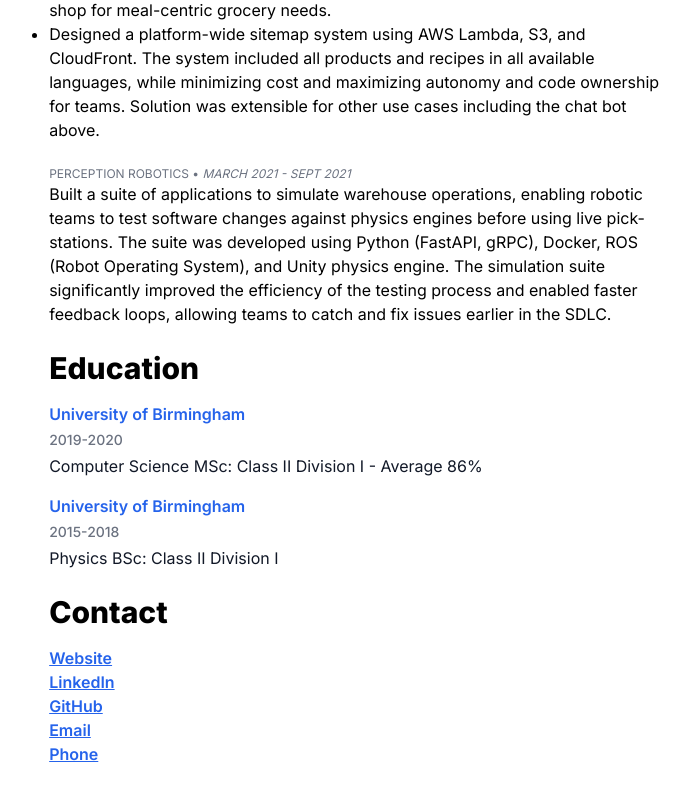
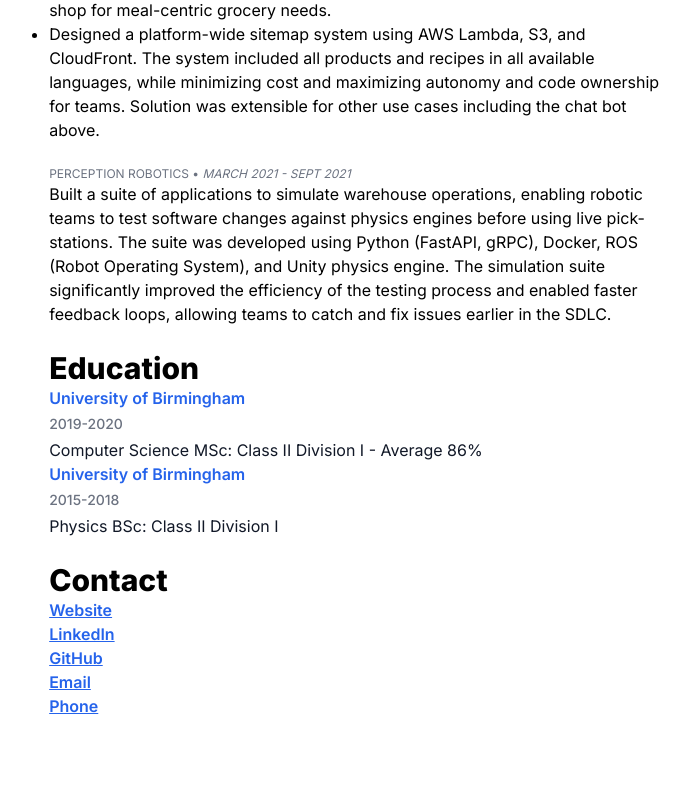
Before and after one commit to devon-brazier/devon-brazier.github.io, a website: page index.html in a window 1280 px wide. Shown: the part 1322-2122 px from the top of the page, without its empty margins (430-1120 px from the left). Drawn offline with Linux system fonts and the light colour scheme.

Commit message:
Update index.html

```diff
--- a/index.html
+++ b/index.html
@@ -360,9 +360,9 @@
             </li>
           </ul>
         </section>
-        <section id="education" class="space-y-4">
+        <section id="education" class="space-y-2">
           <h2 class="font-extrabold text-3xl text-black">Education</h2>
-          <ul class="space-y-4">
+          <ul class="space-y-2">
             <li class="space-y-1">
               <h3 class="text-md text-blue-600 font-semibold">
                 University of Birmingham
@@ -383,7 +383,7 @@
             </li>
           </ul>
         </section>
-        <section id="contact" class="space-y-4">
+        <section id="contact" class="space-y-2">
           <h2 class="font-extrabold text-3xl text-black">Contact</h2>
           <ul class="space-y-2.5">
             <li>
```
